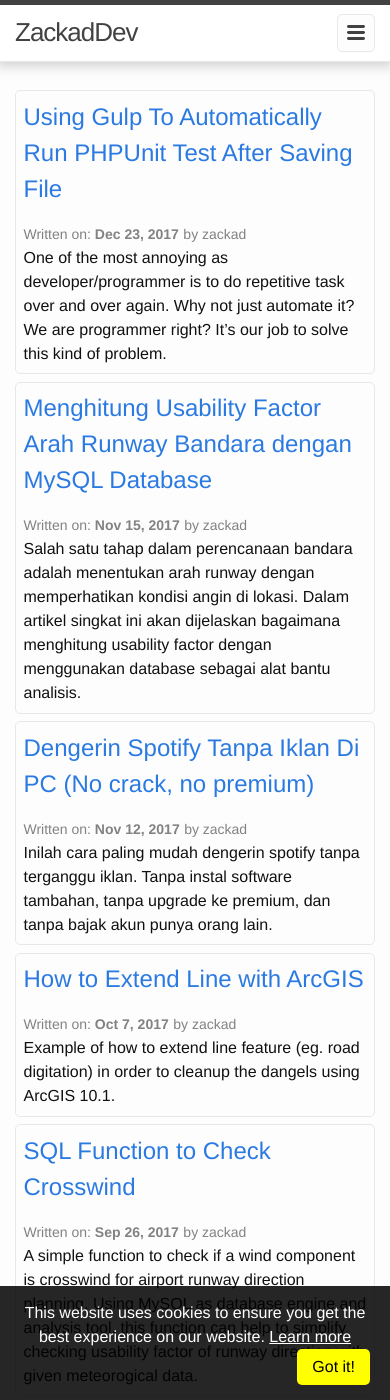
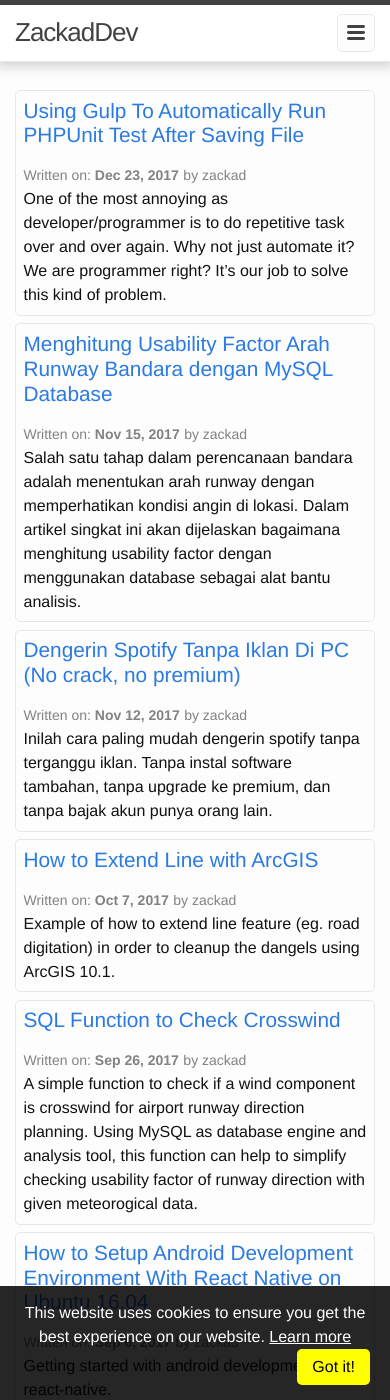
Before and after one commit to zackad/blog-src, a Jekyll site: the page built from index.md, in a window 390 px wide and 1400 px high. Built offline with Jekyll 4.4.1, drawn with Linux system fonts in a browser that asks for light colours.

Commit message:
reduce .post-link font size on small screen, #9

```diff
--- a/_sass/minima/_layout.scss
+++ b/_sass/minima/_layout.scss
@@ -197,6 +197,11 @@
     p {
       margin-bottom: 0;
     }
+
+    .post-link {
+      @include relative-font-size(1.3);
+      line-height: $base-line-height * 0.8;
+    }
   }
 }
 
```
